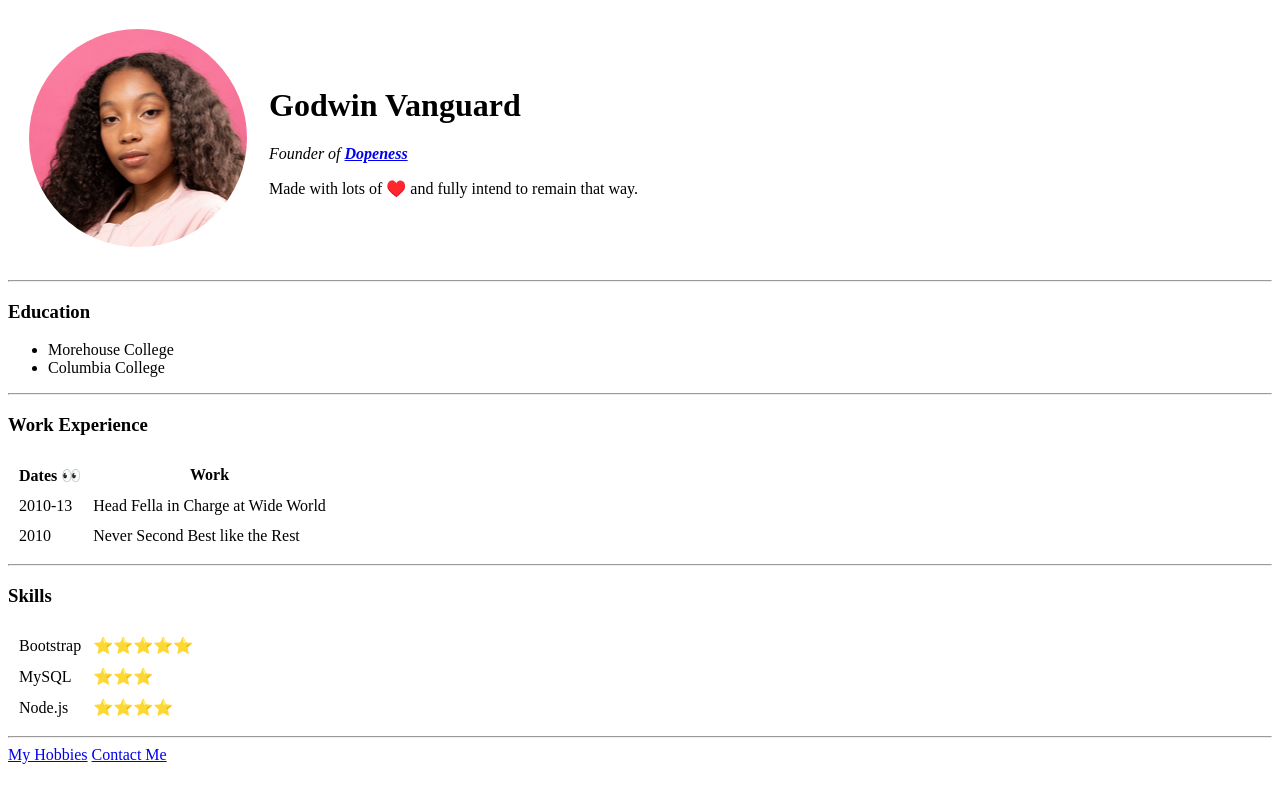
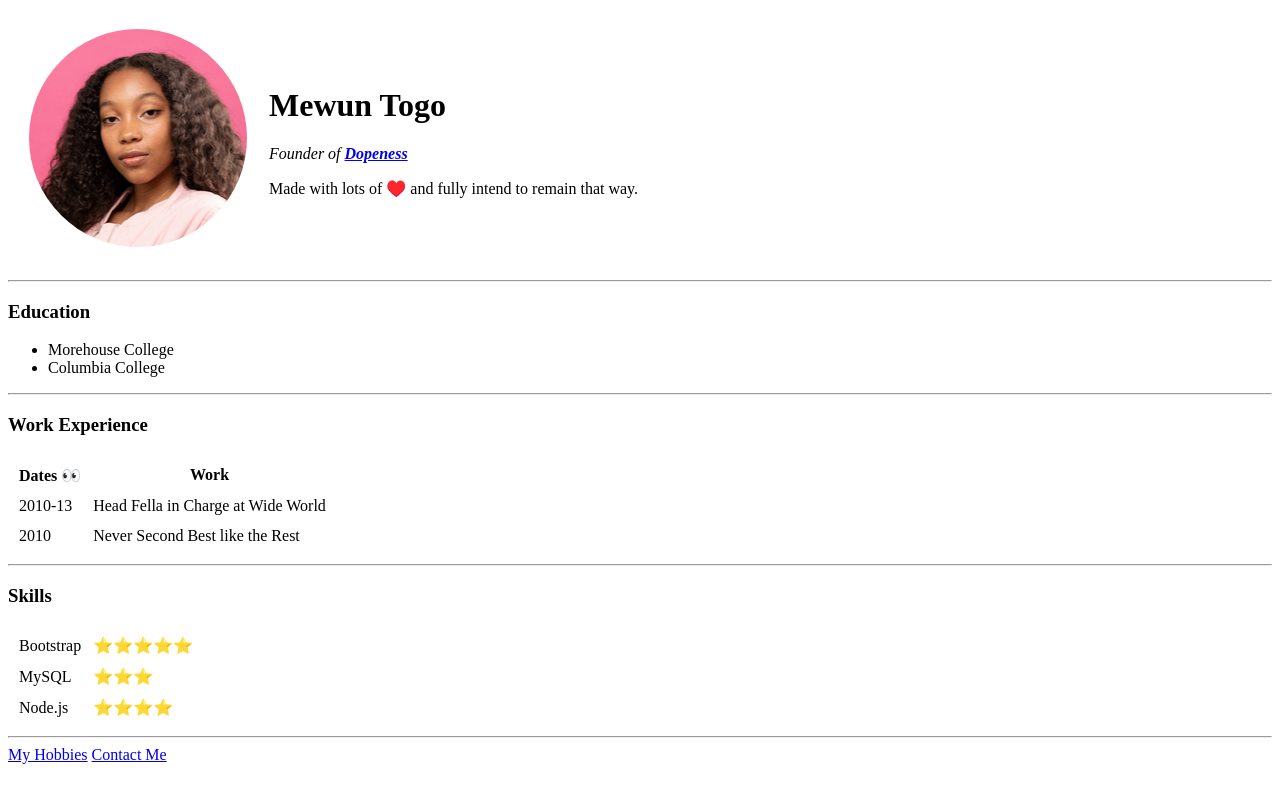
Before and after one commit to mewun/cv, a plain HTML site: page index.html in a window 1280 px wide. Drawn offline with Linux system fonts and the light colour scheme.

Commit message:
Update index.html

```diff
--- a/index.html
+++ b/index.html
@@ -3,14 +3,14 @@
 
 <head>
   <meta charset="utf-8">
-  <title>Mewun 🦓</title>
+  <title>Mewun😎</title>
 </head>
 
 <body>
   <table cellspacing="20">
     <tr>
       <td><img src="vvb-circle.png" alt="dope ass pic"></td>
-      <td><h1>Godwin Vanguard</h1>
+      <td><h1>Mewun Togo</h1>
       <p>
         <em>Founder of <strong><a href="#">Dopeness</a></strong></em>
       </p>
```
